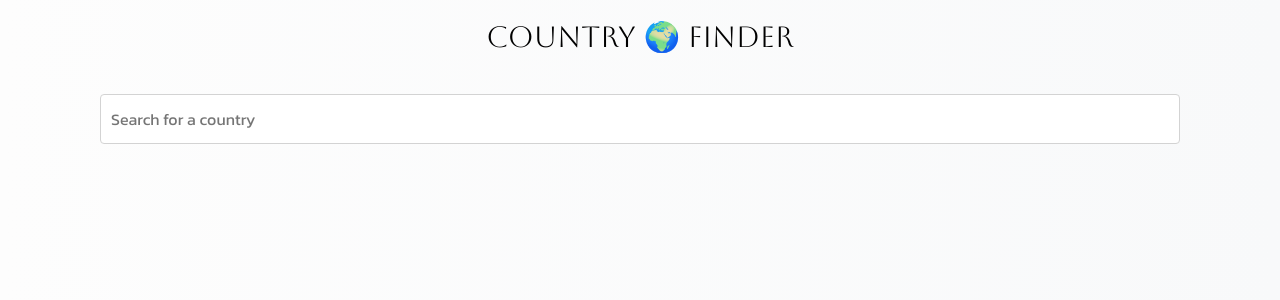
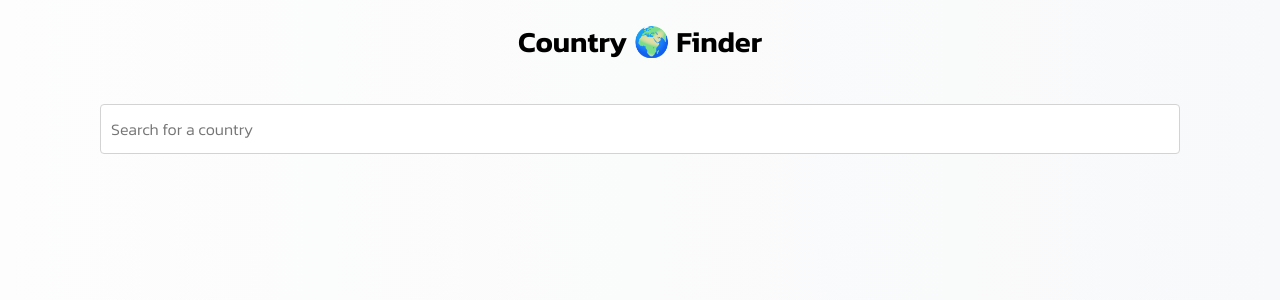
Before and after one commit to Bar-Barina/country-finder, a Next.js app: page / in a window 1280 px wide. Shown: the top 300 px of the page. Built offline with nearby package versions, Linux system fonts and the light colour scheme; no server answers.

Commit message:
added more kanit fonts

```diff
--- a/src/app/assets/styles/basics/_base.scss
+++ b/src/app/assets/styles/basics/_base.scss
@@ -3,7 +3,7 @@
 }
 
 html {
-  font-family: kanit;
+  font-family: kanit-light;
   font-size: 16px;
   scroll-behavior: smooth;
 }
--- a/src/app/assets/styles/components/_appHeader.scss
+++ b/src/app/assets/styles/components/_appHeader.scss
@@ -3,5 +3,5 @@
   font-size: 25px;
   padding: 20px;
   font-weight: bolder;
-  font-family: aboreto;
+  font-family: kanit-semibold;
 }
--- a/src/app/assets/styles/setup/_typography.scss
+++ b/src/app/assets/styles/setup/_typography.scss
@@ -2,7 +2,16 @@
   font-family: aboreto;
   src: url('../../fonts/Aboreto-Regular.ttf');
 }
+
 @font-face {
-  font-family: kanit;
+  font-family: kanit-light;
+  src: url('../../fonts/Kanit-Light.ttf');
+}
+@font-face {
+  font-family: kanit-regular;
   src: url('../../fonts/Kanit-Regular.ttf');
 }
+@font-face {
+  font-family: kanit-semibold;
+  src: url('../../fonts/Kanit-SemiBold.ttf');
+}
```
Also changed, not shown: src/app/assets/fonts/Kanit-Light.ttf (added), src/app/assets/fonts/Kanit-SemiBold.ttf (added).
